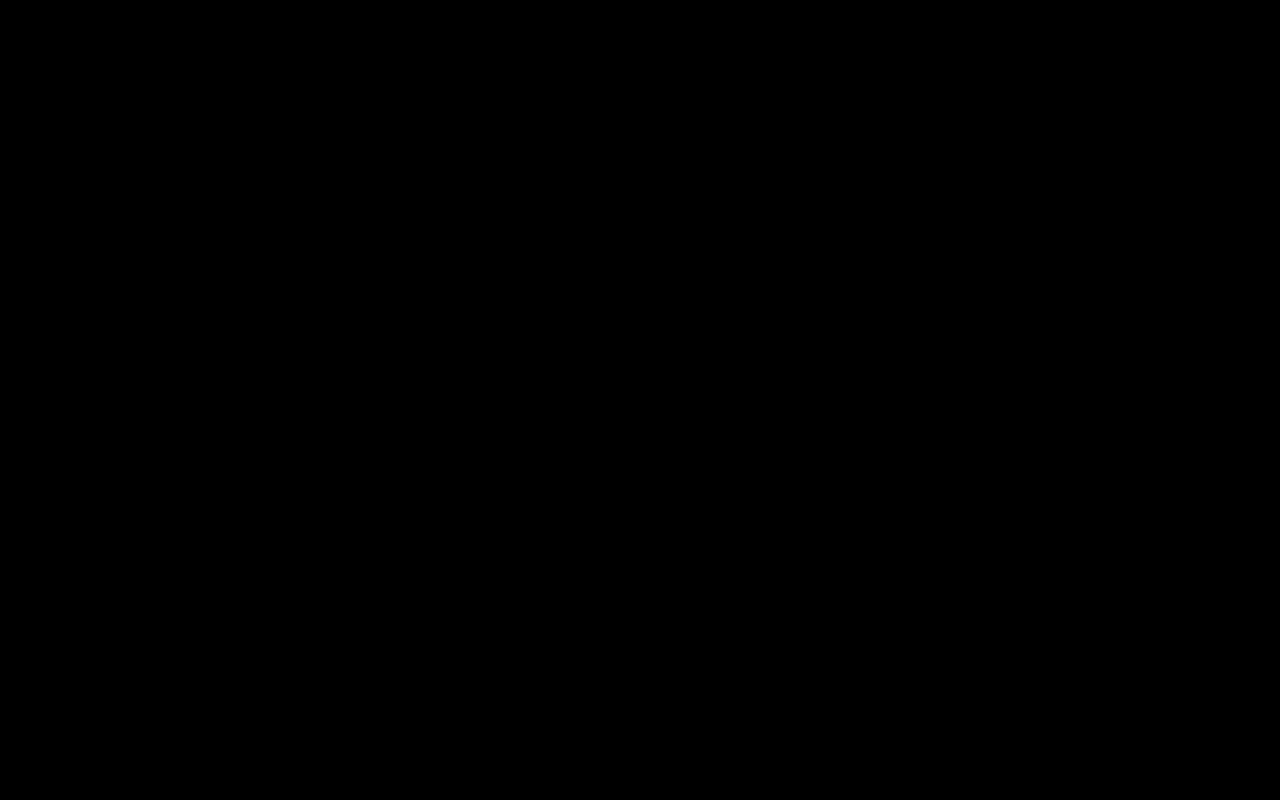
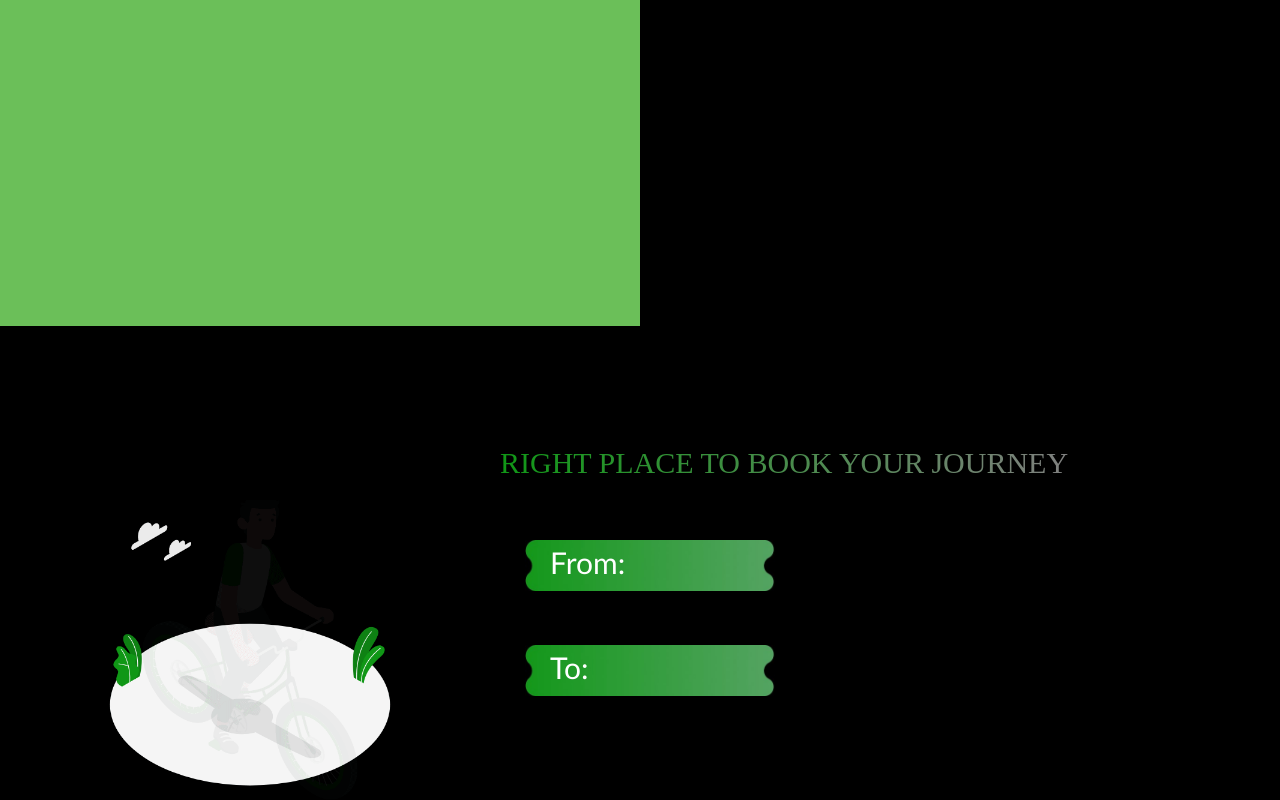
Before and after one commit to Sathwik004/Rental-Cycle-Web, a React (Create React App) app in the folder rental-cycle/: page / in a window 1280 px wide. Shown: the part 1957-2757 px from the top of the page. Before the commit the page ends 1012 px from the top, so only its background shows below. Built offline with nearby package versions, Linux system fonts and the light colour scheme.

Commit message:
booking partly done

```diff
--- a/rental-cycle/src/App.js
+++ b/rental-cycle/src/App.js
@@ -1,11 +1,15 @@
-
+import Homepage from './pages/Homepage';
 import Landing from './pages/Landing';
 import Login from './pages/Login';
+import Booking from './pages/Bookingpage';
 
 function App() {
   return (
     <div>
+      <Landing />
+      <Homepage />
       <Login />
+    <Booking />
     </div>
   );
 }
--- /dev/null
+++ b/rental-cycle/src/components/Bookingpage.module.css
@@ -0,0 +1,78 @@
+.title{
+    background: linear-gradient(to right, #109716, grey);
+    -webkit-background-clip: text;
+    -webkit-text-fill-color: transparent;
+    display: inline-block;
+    font-size: 30px;
+    font-family: 'cooper black';
+    margin: 120px 10px 10px 500px;
+}
+
+.gif{
+    width: 300px;
+    margin-left: 100px;
+    margin-top: 10px;
+}
+.midpart{
+    display: flex;
+}
+.from{
+    color:white;
+    position: absolute;
+    padding-left: 25px;
+    padding-top: 4px;
+    font-family: 'calibri';
+    font-size: 30px;
+
+}
+.from1{
+    position: absolute;
+    padding-left: 30px;
+    padding-top: 9px;
+    width: 60px;
+    margin-left: 13px;
+    background-color: transparent;
+    border-color: transparent;
+    text-align:left;
+    margin-top:6px;
+}
+.input1{
+    position: relative;
+    margin-left: 50%;
+    margin-top: 20%;
+}
+.box1{
+    width: 250px;
+    height: auto
+}
+
+
+.to{
+    color:white;
+    position: absolute;
+    padding-left: 25px;
+    padding-top: 4px;
+    font-family: 'calibri';
+    font-size: 30px;
+
+}
+.to1{
+    position: absolute;
+    padding-left: 30px;
+    padding-top: 9px;
+    width: 60px;
+    margin-left: 13px;
+    background-color: transparent;
+    border-color: transparent;
+    text-align:left;
+    margin-top:6px;
+}
+.input2{
+    position: relative;
+    margin-left: 50%;
+    margin-top: 20%;
+}
+.box2{
+    width: 250px;
+    height: auto
+}
--- a/rental-cycle/src/components/Homepage.module.css
+++ b/rental-cycle/src/components/Homepage.module.css
@@ -76,7 +76,9 @@
     font-size: 24px;
     background-color: #08A045;
     color: white;
-    border-radius: 20%;
+    border-radius: 10px;
+    border-color: black;
+    border-style:groove;
 }
 .whole{
     width: 50%;
--- a/rental-cycle/src/components/Login.module.css
+++ b/rental-cycle/src/components/Login.module.css
@@ -56,6 +56,7 @@
     border-radius: 10px;
     font-size: 24px;
     margin-bottom: 10px;
+    font-family: 'sans-serif';
 
  }
  .button2{
@@ -65,6 +66,7 @@
     background-color: #263238;
     border-radius: 10px;
     font-size: 24px;
+    font-family: 'sans-serif';
 
 
  }
--- a/rental-cycle/src/index.js
+++ b/rental-cycle/src/index.js
@@ -2,7 +2,6 @@ import React from 'react';
 import ReactDOM from 'react-dom/client';
 import './index.css';
 import App from './App';
-import reportWebVitals from './reportWebVitals';
 
 const root = ReactDOM.createRoot(document.getElementById('root'));
 root.render(
@@ -14,4 +13,3 @@ root.render(
 // If you want to start measuring performance in your app, pass a function
 // to log results (for example: reportWebVitals(console.log))
 // or send to an analytics endpoint. Learn more: https://bit.ly/CRA-vitals
-reportWebVitals();
--- /dev/null
+++ b/rental-cycle/src/pages/Bookingpage.js
@@ -0,0 +1,33 @@
+import React from 'react';
+import styles from '../components/Bookingpage.module.css'
+import img from '../assets/bookingpageimg.gif'
+import boxes from '../assets/bookingpageinput.jpg'
+
+
+function booking(){
+    return(
+        <>
+        <div className={styles.all}>
+            <div className={styles.title}>RIGHT PLACE TO BOOK YOUR JOURNEY</div>
+            <div className={styles.midpart}>
+                <img src={img} className={styles.gif}></img>
+                <div>
+                    <div className={styles.input1}>
+                        <div className={styles.from}>From: <input className={styles.from1}></input></div>
+                        <img src={boxes} className={styles.box1}></img>
+                    </div>
+                    <div className={styles.input2}>
+                        <div className={styles.to}>To: <input className={styles.to1}></input></div>
+                        <img src={boxes} className={styles.box2}></img>
+                    </div>
+                </div>
+                <div>
+                    <div className={styles.time}></div>
+                    <div className={styles.duration}></div>
+                </div>
+            </div>
+        </div>
+        </>
+    );
+}
+export default booking
--- a/rental-cycle/src/reportWebVitals.js
+++ /dev/null
@@ -1,13 +0,0 @@
-const reportWebVitals = onPerfEntry => {
-  if (onPerfEntry && onPerfEntry instanceof Function) {
-    import('web-vitals').then(({ getCLS, getFID, getFCP, getLCP, getTTFB }) => {
-      getCLS(onPerfEntry);
-      getFID(onPerfEntry);
-      getFCP(onPerfEntry);
-      getLCP(onPerfEntry);
-      getTTFB(onPerfEntry);
-    });
-  }
-};
-
-export default reportWebVitals;
```
Also changed, not shown: rental-cycle/src/assets/bookingpageimg.gif (added), rental-cycle/src/assets/bookingpageinput.jpg (added).
